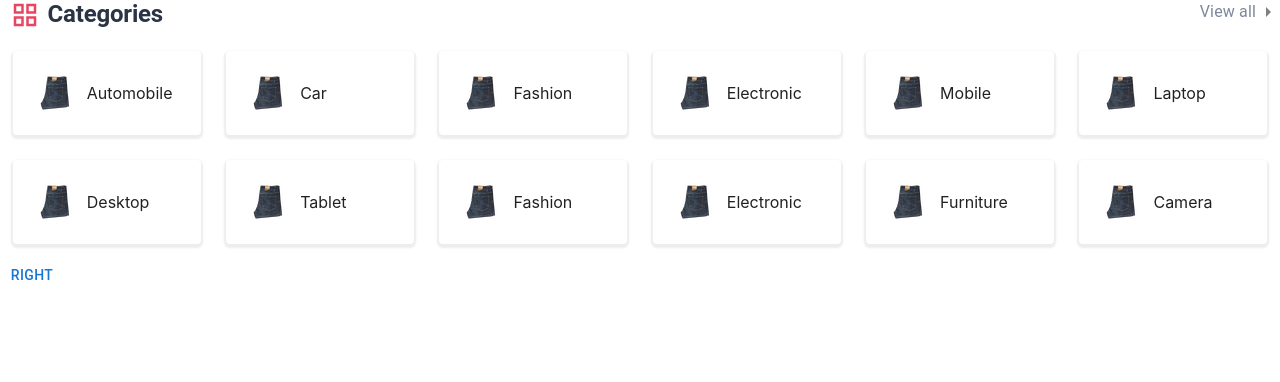
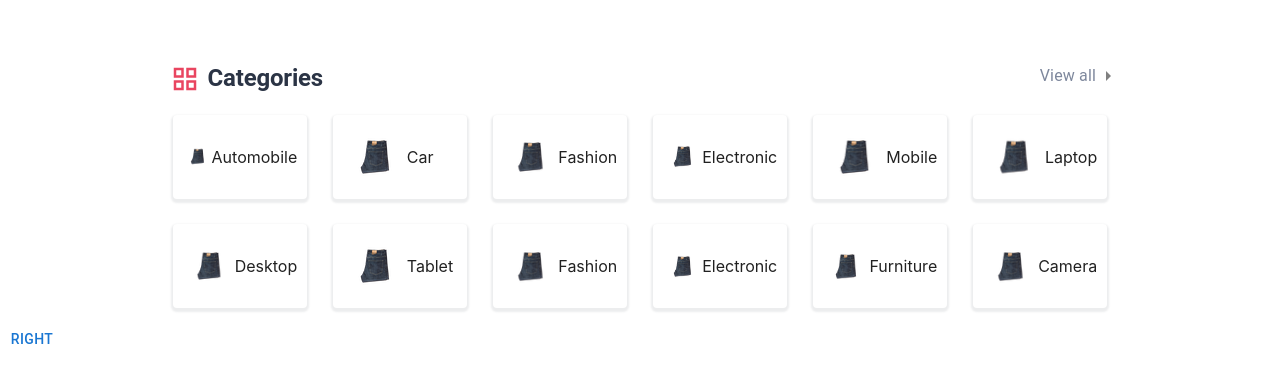
Before and after one commit to Soheil1400/shopSite, a Next.js app: page / in a window 1280 px wide. Shown: the top 382 px of the page. Built offline with nearby package versions, Linux system fonts and the light colour scheme.

Commit message:
category list finished

```diff
--- a/components/categoryList/categoryList.jsx
+++ b/components/categoryList/categoryList.jsx
@@ -7,9 +7,10 @@ import GridViewIcon from '@mui/icons-material/GridView';
 import Image from 'next/image'
 import Image1 from '../assets/CategoryListImage/car.png';
 import { useState } from 'react';
-import Stack from '@mui/material/Stack';
-import Link from 'next/link'
+import Link from 'next/link';
 import { Typography } from '@mui/material';
+import useMediaQuery from '@mui/material/useMediaQuery';
+
 const PaperStyled=styled(Paper)({
     width: '100%',
     alignItems: 'center',
@@ -55,6 +56,10 @@ const CustomGrid=styled(Grid)({
    justifyContent:'space-between'
 })
 const CategoryList = () => {
+    const matchesMobile=useMediaQuery('(min-width:320px) and (max-width:768px)');
+    const CustomBox=styled(Grid)({
+      padding: matchesMobile === true ? '4rem 0.5rem 0rem 0.5rem':'4rem 10rem 0rem 10rem'
+    })
     const [paper,setpaper]=useState([
         {id:'1',title:'Automobile',image:Image1},
         {id:'2',title:'Car',image:Image1},
@@ -70,7 +75,7 @@ const CategoryList = () => {
         {id:'12',title:'Camera',image:Image1},
     ])
     return (
-        <Grid container >
+        <CustomBox container >
             <CustomGrid container >
                 <StyledGrid>
                      <StyledGridIcon/>
@@ -97,7 +102,7 @@ const CategoryList = () => {
                       </PaperStyled>
                </Grid>
            ))}
-       </Grid>
+       </CustomBox>
     )
 
     ;
```
